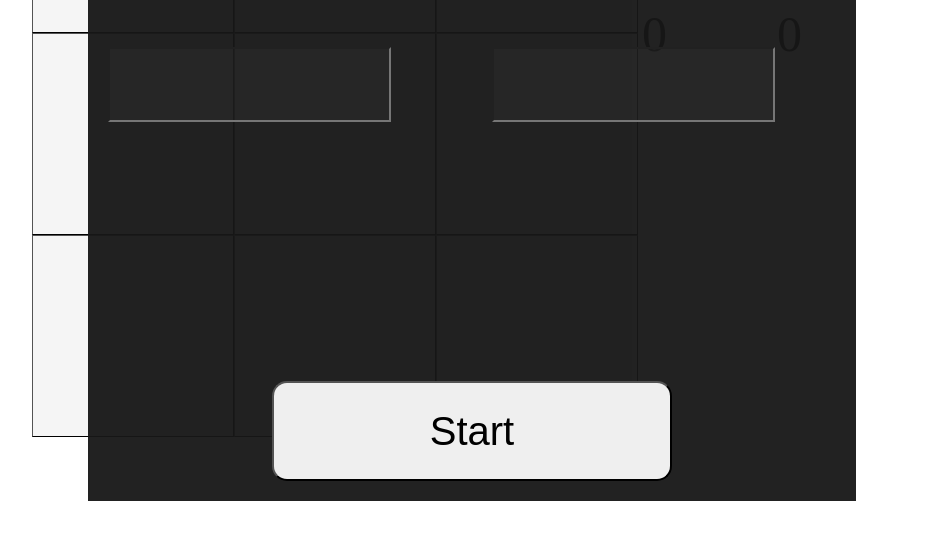
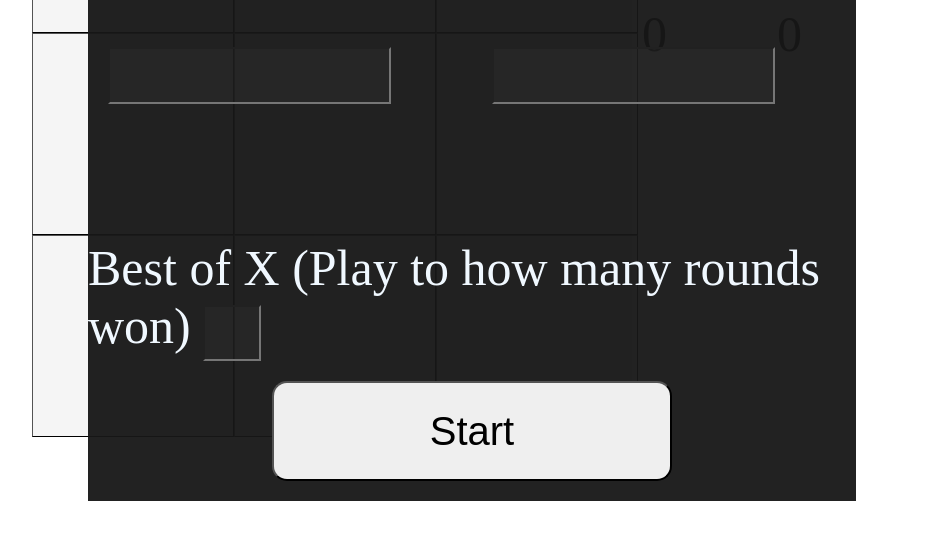
Before and after one commit to mroovczak/tic-tac-toe-odino, a plain HTML site: page index.html in a window 1280 px wide. Shown: the part 219-758 px from the top of the page, without its empty margins (168-1104 px from the left). Drawn offline with Linux system fonts and the light colour scheme.

Commit message:
add best of menu option

```diff
--- a/style.css
+++ b/style.css
@@ -130,6 +130,13 @@ body {
     font-size: 30px;
     background-color: rgba(255, 255, 255, 0.024);
 }
+#menu> .bestof input {
+    width: 50px;
+    height: 50px;
+    color: rgb(255, 255, 255);
+    font-size: 30px;
+    background-color: rgba(255, 255, 255, 0.024);
+}
 
 #menu>.options {
 
--- a/templates/menu.html
+++ b/templates/menu.html
@@ -9,6 +9,10 @@
       <input type="text" name="player-name" id="player2-name" data-player="1"/>
     </div>
   </div>
+  <div class="bestof">
+    <label for="best-of-rounds">Best of X (Play to how many rounds won) </label>
+    <input type="text" name="best-of-rounds" id="best-of-rounds"/>
+  </div>
   <div class="options">
     <input type="button" value="Start" class="start-button" />
   </div>
```
